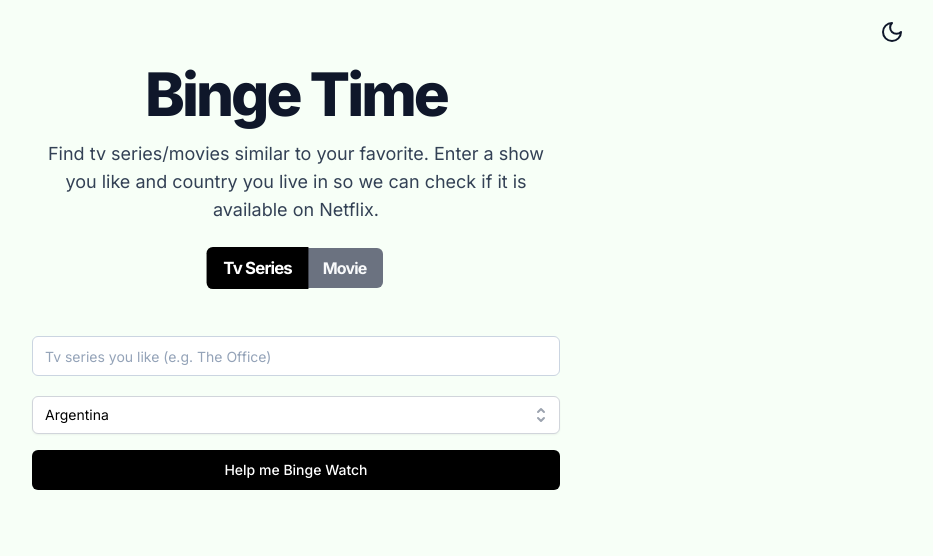
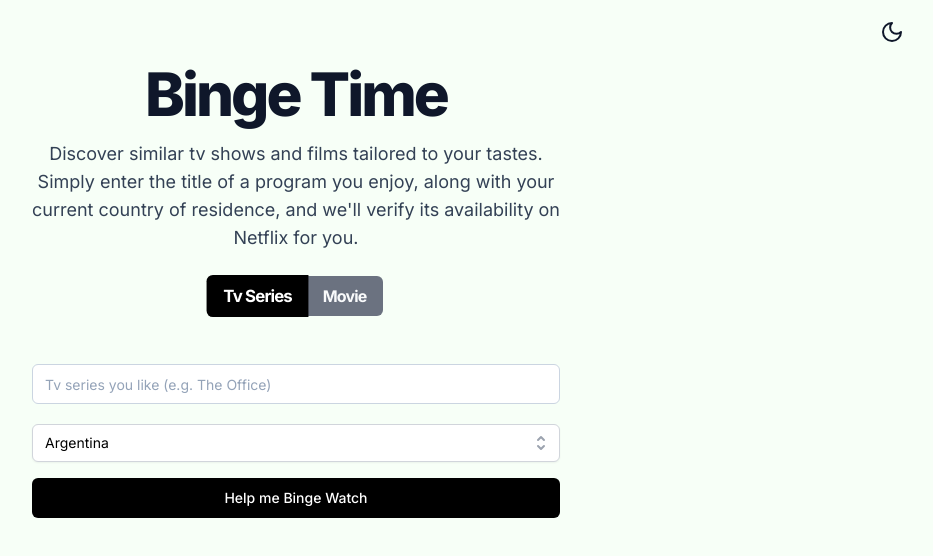
Before and after one commit to nhestrompia/binge-time, a Next.js app: page / in a window 1280 px wide. Shown: the top 556 px of the page, without its empty margins (344-1277 px from the left). Built offline with nearby package versions, Linux system fonts and the light colour scheme.

Commit message:
copy writing change

```diff
--- a/pages/index.tsx
+++ b/pages/index.tsx
@@ -251,9 +251,10 @@ export default function IndexPage() {
             Binge Time
           </h1>
           <p className="max-w-[700px] text-center text-base md:text-lg text-slate-700 dark:text-slate-400 ">
-            Find tv series/movies similar to your favorite. Enter a show you
-            like and country you live in so we can check if it is available on
-            Netflix.
+            Discover similar tv shows and films tailored to your tastes. Simply
+            enter the title of a program you enjoy, along with your current
+            country of residence, and we'll verify its availability on Netflix
+            for you.
           </p>
           <div className="mx-auto opacity-20"></div>
 
```
